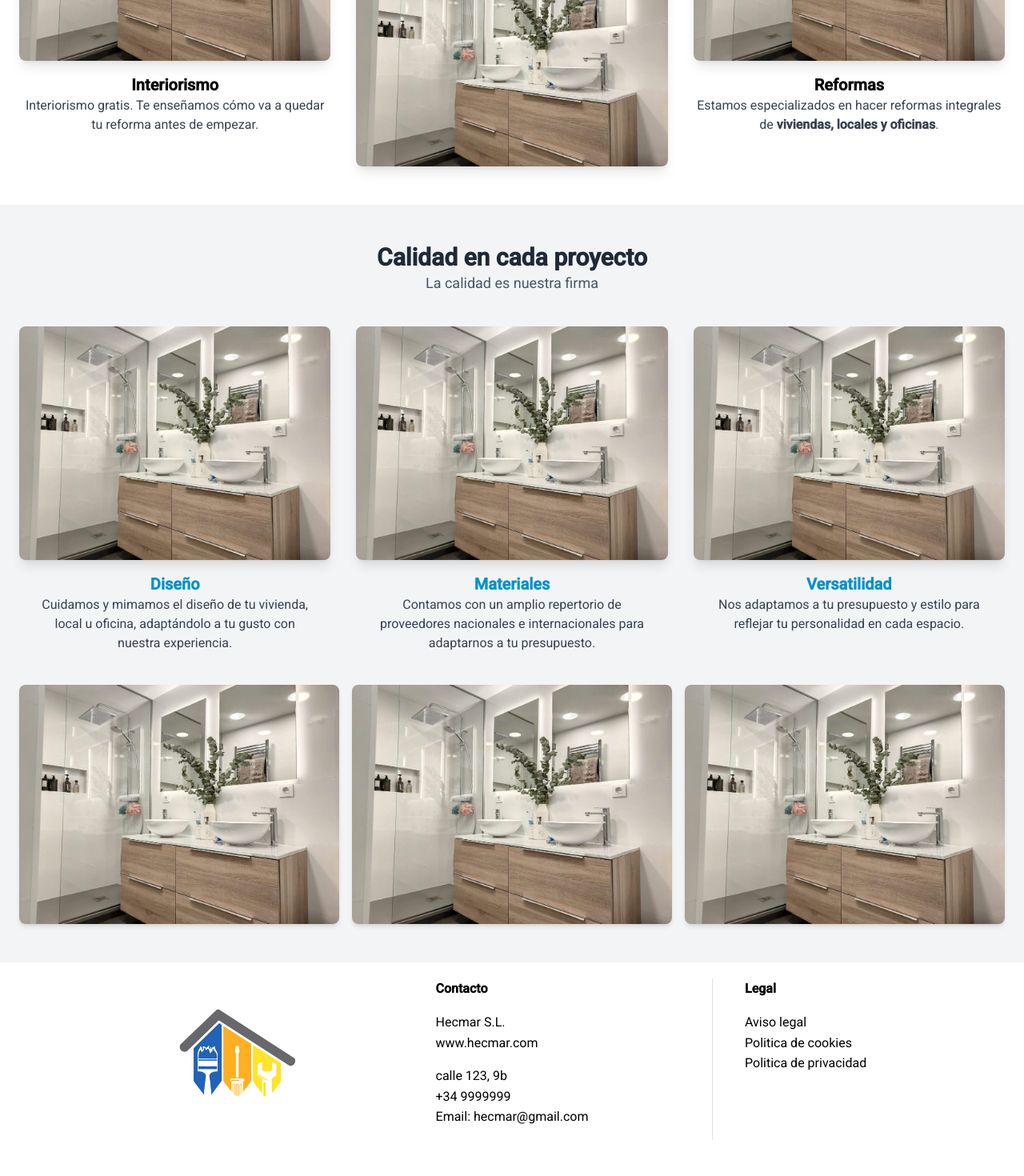
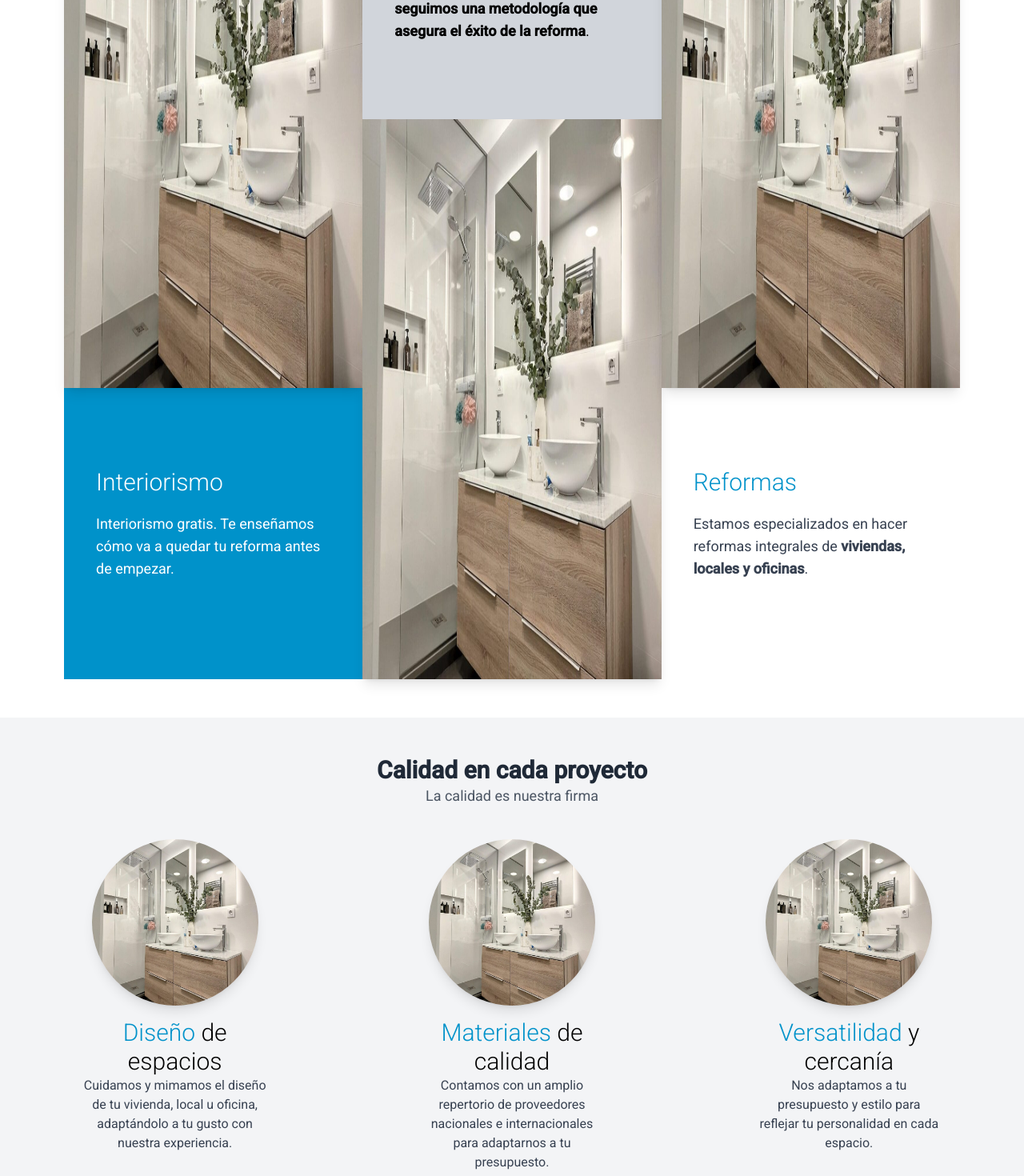
Before and after one commit to HectorGiraldo/template-ssr-reformas-angular, an Angular app: page / in a window 1280 px wide. Shown: the part 2720-4190 px from the top of the page at 80% size. Before the commit the page ends 4165 px from the top, so only its background shows below. Built offline with nearby package versions, Linux system fonts and the light colour scheme.

Commit message:
estructura home, servicios, blog y contacto

```diff
--- a/src/app/pages/blog/blog.component.html
+++ b/src/app/pages/blog/blog.component.html
@@ -5,9 +5,7 @@
       class="container mx-auto flex flex-col justify-center items-center h-full px-6"
     >
       <div>
-        <h1 class="text-7xl text text-white font-light">
-          Transforma tu Espacio
-        </h1>
+        <h1 class="text-7xl text-white font-light">Transforma tu Espacio</h1>
         <p class="text-white text-sm py-4">
           Consejos, Ideas y Tendencias en Reformas para un Hogar Renovado
         </p>
--- a/src/app/pages/contacto/contacto.component.html
+++ b/src/app/pages/contacto/contacto.component.html
@@ -3,31 +3,11 @@
     class="backgroung-contacto min-h-[78vh] flex items-center justify-center"
   >
     <div
-      class="container mx-auto flex flex-col justify-center items-center h-full text-white px-6"
+      class="container mx-auto flex flex-col justify-center items-center h-full px-6"
     >
-      <h1 class="text-4xl font-bold">¿Tienes alguna duda?</h1>
-      <p class="mt-2 text-lg">No dudes en contactarnos</p>
-      <div class="mt-4 flex justify-center space-x-4">
-        <!-- <a
-          href="https://www.facebook.com/ANRAltoNivelReformas/"
-          class="text-white text-2xl hover:text-gray-300"
-          >📘</a
-        >
-        <a
-          href="https://www.linkedin.com/company/18309999/"
-          class="text-white text-2xl hover:text-gray-300"
-          >🔗</a
-        >
-        <a
-          href="https://www.instagram.com/anr_altonivelreformas/"
-          class="text-white text-2xl hover:text-gray-300"
-          >📷</a
-        >
-        <a
-          href="https://www.youtube.com/channel/UCaOaAGfURNn6MOgUMe_3F7g"
-          class="text-white text-2xl hover:text-gray-300"
-          >▶️</a
-        > -->
+      <div>
+        <h1 class="text-7xl text-white font-light">¿Tienes alguna duda?</h1>
+        <p class="text-white text-sm py-4">No dudes en contactarnos</p>
       </div>
     </div>
   </div>
--- a/src/app/pages/home/home.component.html
+++ b/src/app/pages/home/home.component.html
@@ -55,7 +55,7 @@
         </p>
         <a
           href="/contacto/"
-          class="mt-6 inline-block bg-[#0092ca] text-white px-6 py-3 rounded-lg"
+          class="mt-6 inline-block bg-[#0092ca] text-white px-6 py-3"
           >Contáctanos</a
         >
       </div>
@@ -64,7 +64,7 @@
         <img
           [src]="'/assets/img/reforma-de-bano.jpg'"
           alt="Reforma de Oficina"
-          class="rounded-lg shadow-lg"
+          class="shadow-lg"
         />
       </div>
     </div>
@@ -79,49 +79,56 @@
   </div>
 </section>
 
-<section class="container mx-auto grid md:grid-cols-3 gap-8 py-12 px-6">
+<section class="container mx-auto grid md:grid-cols-3 py-12 px-20">
   <!-- Interiorismo -->
-  <div class="text-center">
+  <div class="bg-[#0092ca]">
     <img
       [src]="'/assets/img/reforma-de-bano.jpg'"
       alt="Reforma de cocina moderna"
-      class="rounded-lg shadow-lg mx-auto"
+      class="shadow-lg mx-auto h-[700px]"
     />
-    <h3 class="text-xl font-semibold mt-4">Interiorismo</h3>
-    <p class="text-gray-700">
+    <div class="px-10 py-20">
+      <h3 class="text-white text-3xl font-light my-5">Interiorismo</h3>
+      <p class="text-white text-lg">
         Interiorismo gratis. Te enseñamos cómo va a quedar tu reforma antes de
         empezar.
       </p>
     </div>
+  </div>
 
   <!-- El Método -->
-  <div class="text-center">
-    <h3 class="text-xl font-semibold mt-4">El Método</h3>
-    <p class="text-gray-700">
+  <div class="bg-gray-300">
+    <div class="px-10 py-20">
+      <h3 class="text-3xl font-light my-5">El Método</h3>
+      <p class="text-lg">
         Para llegar al máximo de satisfacción de nuestros clientes,
         <strong
           >seguimos una metodología que asegura el éxito de la reforma</strong
         >.
       </p>
+    </div>
+
     <img
       [src]="'/assets/img/reforma-de-bano.jpg'"
       alt="Comedor industrial"
-      class="rounded-lg shadow-lg mx-auto mt-4"
+      class="shadow-lg mx-auto mt-4 h-[700px]"
     />
   </div>
 
   <!-- Reformas -->
-  <div class="text-center">
+  <div>
     <img
       [src]="'/assets/img/reforma-de-bano.jpg'"
       alt="Reforma integral vivienda"
-      class="rounded-lg shadow-lg mx-auto"
+      class="shadow-lg mx-auto h-[700px]"
     />
-    <h3 class="text-xl font-semibold mt-4">Reformas</h3>
-    <p class="text-gray-700">
+    <div class="px-10 py-20">
+      <h3 class="text-[#0092ca] text-3xl font-light my-5">Reformas</h3>
+      <p class="text-gray-700 text-lg">
         Estamos especializados en hacer reformas integrales de
         <strong>viviendas, locales y oficinas</strong>.
       </p>
+    </div>
   </div>
 </section>
 
@@ -133,59 +140,77 @@
     <!-- Diseño de espacios -->
     <div class="text-center">
       <img
-        class="mx-auto rounded-lg shadow-lg"
+        class="mx-auto shadow-lg h-52 w-52 rounded-full"
         [src]="'/assets/img/reforma-de-bano.jpg'"
         alt="Diseño de espacios"
       />
-      <h3 class="text-xl font-semibold mt-4 text-[#0092ca]">Diseño</h3>
-      <p class="text-gray-700 px-4">
+      <div class="px-20">
+        <p class="mt-4">
+          <span class="text-3xl font-light text-[#0092ca]">Diseño</span>
+          <span class="text-3xl font-light"> de espacios</span>
+        </p>
+
+        <p class="text-gray-700">
           Cuidamos y mimamos el diseño de tu vivienda, local u oficina,
           adaptándolo a tu gusto con nuestra experiencia.
         </p>
+      </div>
     </div>
 
     <!-- Materiales de calidad -->
     <div class="text-center">
       <img
-        class="mx-auto rounded-lg shadow-lg"
+        class="mx-auto h-52 w-52 rounded-full shadow-lg"
         [src]="'/assets/img/reforma-de-bano.jpg'"
         alt="Materiales de calidad"
       />
-      <h3 class="text-xl font-semibold mt-4 text-[#0092ca]">Materiales</h3>
-      <p class="text-gray-700 px-4">
+      <div class="px-20">
+        <p class="mt-4">
+          <span class="text-3xl font-light text-[#0092ca]">Materiales</span>
+          <span class="text-3xl font-light"> de calidad</span>
+        </p>
+        <p class="text-gray-700">
           Contamos con un amplio repertorio de proveedores nacionales e
           internacionales para adaptarnos a tu presupuesto.
         </p>
+      </div>
     </div>
 
     <!-- Versatilidad y cercanía -->
     <div class="text-center">
       <img
-        class="mx-auto rounded-lg shadow-lg"
+        class="mx-auto h-52 w-52 rounded-full shadow-lg"
         [src]="'/assets/img/reforma-de-bano.jpg'"
         alt="Versatilidad y cercanía"
       />
-      <h3 class="text-xl font-semibold mt-4 text-[#0092ca]">Versatilidad</h3>
-      <p class="text-gray-700 px-4">
-        Nos adaptamos a tu presupuesto y estilo para reflejar tu personalidad en
-        cada espacio.
+      <div class="px-20">
+        <p class="mt-4">
+          <span class="text-3xl font-light text-[#0092ca]">Versatilidad</span>
+          <span class="text-3xl font-light"> y cercanía</span>
+        </p>
+        <p class="text-gray-700">
+          Nos adaptamos a tu presupuesto y estilo para reflejar tu personalidad
+          en cada espacio.
         </p>
       </div>
     </div>
+  </div>
 
-  <div class="container mx-auto mt-10 grid grid-cols-1 md:grid-cols-3 gap-4">
+  <div
+    class="container mx-auto mt-10 grid grid-cols-1 md:grid-cols-3 gap-1 px-20"
+  >
     <img
-      class="rounded-lg shadow-md"
+      class="shadow-md"
       [src]="'/assets/img/reforma-de-bano.jpg'"
       alt="Proyecto Embajadores"
     />
     <img
-      class="rounded-lg shadow-md"
+      class="shadow-md"
       [src]="'/assets/img/reforma-de-bano.jpg'"
       alt="Proyecto Manchester"
     />
     <img
-      class="rounded-lg shadow-md"
+      class="shadow-md"
       [src]="'/assets/img/reforma-de-bano.jpg'"
       alt="Proyecto Moralzarzal"
     />
@@ -199,15 +224,15 @@
     <div class="grid md:grid-cols-3 gap-4 mt-6">
       <img
         src="https://source.unsplash.com/400x300/?architecture"
-        class="rounded-lg shadow"
+        class=" shadow"
       />
       <img
         src="https://source.unsplash.com/400x300/?building"
-        class="rounded-lg shadow"
+        class=" shadow"
       />
       <img
         src="https://source.unsplash.com/400x300/?interior"
-        class="rounded-lg shadow"
+        class=" shadow"
       />
     </div>
   </div>
@@ -221,7 +246,7 @@
       <p class="text-lg italic">
         "Excelente servicio, atención y calidad en el trabajo realizado."
       </p>
-      <p class="mt-2 font-semibold">- Juan Pérez</p>
+      <p class="mt-2 font-light">- Juan Pérez</p>
     </div>
   </div>
 </section> -->
@@ -230,7 +255,7 @@
 <!-- <section id="contacto" class="py-12 bg-gray-200">
   <div class="container mx-auto text-center">
     <h2 class="text-3xl font-bold">Contáctanos</h2>
-    <form class="mt-6 max-w-md mx-auto bg-white p-6 rounded-lg shadow">
+    <form class="mt-6 max-w-md mx-auto bg-white p-6  shadow">
       <input
         type="text"
         placeholder="Nombre"
--- a/src/app/pages/servicios/servicios.component.html
+++ b/src/app/pages/servicios/servicios.component.html
@@ -1,3 +1,74 @@
+<!-- Hero Section -->
 <section>
-  <div class="backgroung-servicio min-h-[78vh]"></div>
+  <div
+    class="backgroung-servicio min-h-[78vh] flex items-center justify-center"
+  >
+    <div
+      class="container mx-auto flex flex-col justify-center items-center h-full px-6"
+    >
+      <div>
+        <h1 class="text-7xl text-white font-light">
+          Reformas integrales en Madrid
+        </h1>
+        <p class="text-white text-sm py-4">
+          Las reformas integrales en Madrid suponen el principal servicio que
+          prestamos a particulares y empresas.
+        </p>
+      </div>
+    </div>
+  </div>
 </section>
+
+<section class="bg-gray-100 py-16">
+  <div class="max-w-7xl mx-auto px-6 lg:px-8">
+    <!-- Imagen principal -->
+    <div class="flex justify-center">
+      <img
+        class="w-full max-w-5xl shadow-lg"
+        src="https://altonivelreformas.es/wp-content/uploads/2023/09/servicios-reformas-integrales-transformed.png"
+        alt="Servicios de reformas integrales"
+      />
+    </div>
+
+    <!-- Contenido de la sección -->
+    <div class="mt-12 text-center">
+      <h2 class="text-3xl md:text-4xl font-light text-gray-900">
+        Tu Proyecto, <span class="text-[#0092ca]">Nuestra Pasión</span>
+      </h2>
+    </div>
+
+    <div class="mt-8 max-w-3xl mx-auto text-lg text-gray-700 text-justify">
+      <p>
+        Nuestro objetivo es obtener el máximo potencial de cada construcción en
+        la que trabajamos. Para ello,
+        <strong
+          >concebimos y tratamos cada espacio de manera global y
+          personalizada</strong
+        >, con el fin de que, una vez concluidos los proyectos de reformas, la
+        propiedad residencial o negocio en el que se ha trabajado adquiera un
+        valor añadido.
+      </p>
+      <p class="mt-4">
+        Sabemos que el proceso de reforma conlleva la toma de muchas decisiones
+        importantes. Por ello, nuestro equipo
+        <strong>estará a tu lado en todo momento</strong> para ofrecerte el
+        respaldo que necesitas y la garantía de que estás tomando
+        <strong>las mejores decisiones</strong> para el éxito de tu proyecto. Te
+        acompañaremos y ofreceremos diferentes opciones, aconsejándote sobre
+        materiales, proveedores, ahorro de energía, distribución de espacios y
+        acabados adaptados a tus necesidades y presupuesto.
+      </p>
+    </div>
+
+    <!-- Botón de acción -->
+    <div class="mt-8 flex justify-center">
+      <a
+        href="/presupuesto/"
+        class="px-6 py-3 bg-[#0092ca] text-white text-lg font-semibold shadow-md transition-all"
+        rel="nofollow"
+      >
+        Pídenos presupuesto
+      </a>
+    </div>
+  </div>
+</section>
--- a/src/styles.css
+++ b/src/styles.css
@@ -34,7 +34,7 @@ body {
   background-blend-mode: multiply;
   background-color: rgba(0, 0, 0, 0.39) !important;
   text-decoration: none;
-  background-image: url(./../src/assets/img/background.jpg);
+  background-image: url(./../src/assets/img/reforma-la-cocina-nueva.jpg);
   background-repeat: no-repeat;
   background-size: cover;
 }
@@ -43,7 +43,7 @@ body {
   background-blend-mode: multiply;
   background-color: rgba(0, 0, 0, 0.39) !important;
   text-decoration: none;
-  background-image: url(./../src/assets/img/background.jpg);
+  background-image: url(./../src/assets/img/reforma-la-cocina-nueva.jpg);
   background-repeat: no-repeat;
   background-size: cover;
 }
@@ -51,7 +51,7 @@ body {
   background-blend-mode: multiply;
   background-color: rgba(0, 0, 0, 0.39) !important;
   text-decoration: none;
-  background-image: url(./../src/assets/img/background.jpg);
+  background-image: url(./../src/assets/img/reforma-la-cocina-nueva.jpg);
   background-repeat: no-repeat;
   background-size: cover;
 }
```
Lines whose indentation alone changed are shown as unchanged.
